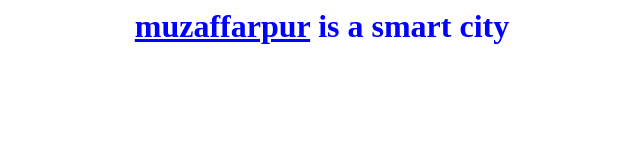
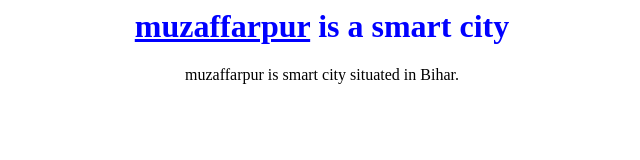
Before and after one commit to Sahilkr77/ATPLC-Training-Daily_Tasks, a plain HTML site: page task2.html in a window 1280 px wide. Shown: the whole page, without its empty margins (318-958 px from the left). Drawn offline with Linux system fonts and the light colour scheme.

Commit message:
added a paragraph

```diff
--- a/task2.html
+++ b/task2.html
@@ -8,8 +8,8 @@
 
 <body>
     <center>
-        <h1 style="color:blue;"><u>muzaffarpur</u> is a smart city
-        </h1>
+        <h1 style="color:blue;"><u>muzaffarpur</u> is a smart city</h1>
+        <p>muzaffarpur is smart city situated in Bihar.</p>
     </center>
 </body>
 
```
